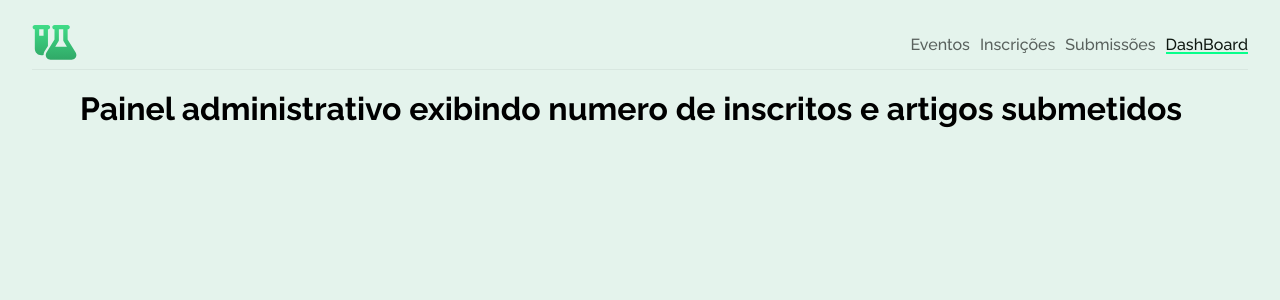
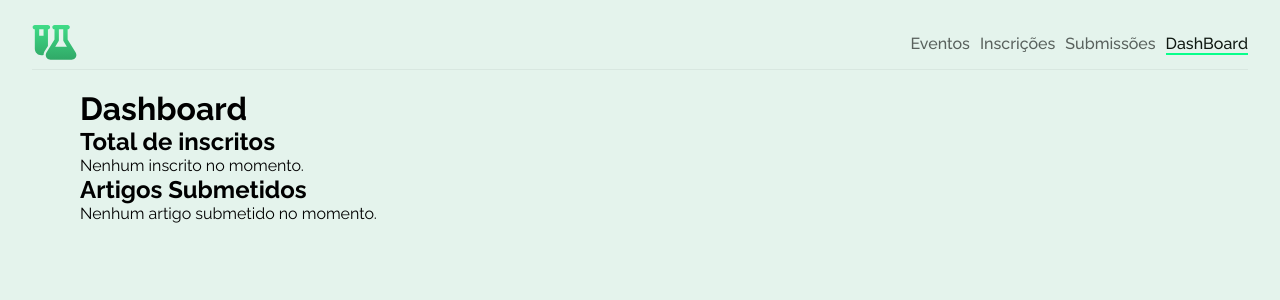
Before and after one commit to Gabrieldison/event-log, a Next.js app: page /dashboard in a window 1280 px wide. Shown: the top 300 px of the page. Built offline with nearby package versions, Linux system fonts and the light colour scheme.

Commit message:
feat: saving form data to local storage

```diff
--- a/src/app/(cientilog)/dashboard/page.tsx
+++ b/src/app/(cientilog)/dashboard/page.tsx
@@ -1,9 +1,39 @@
+"use client";
+
+import { useDataEventContext } from "@/contexts/DataEventContext";
+
 export default function Dashboard() {
+  const { subscribers, articles } = useDataEventContext();
+
   return (
     <main>
-      <h1>
-        Painel administrativo exibindo numero de inscritos e artigos submetidos
-      </h1>
+      <h1>Dashboard</h1>
+
+      <section>
+        <h2>Total de inscritos</h2>
+
+        {subscribers.length > 0 ? (
+          <p>{subscribers.length}</p>
+        ) : (
+          <p>Nenhum inscrito no momento.</p>
+        )}
+      </section>
+
+      <section>
+        <h2>Artigos Submetidos</h2>
+        {articles.length > 0 ? (
+          <ul>
+            {articles.map((article, index) => (
+              <li key={index}>
+                Título: {article.title}, Resumo: {article.resume}, Arquivo:{" "}
+                {article.uploadArticle.name}
+              </li>
+            ))}
+          </ul>
+        ) : (
+          <p>Nenhum artigo submetido no momento.</p>
+        )}
+      </section>
     </main>
   );
 }
--- a/src/app/layout.tsx
+++ b/src/app/layout.tsx
@@ -1,3 +1,4 @@
+import { DataEventProvider } from "@/contexts/DataEventContext";
 import type { Metadata } from "next";
 import { Raleway } from "next/font/google";
 import StyledComponentsRegistry from "./lib/registry";
@@ -21,10 +22,12 @@ export default function RootLayout({
   return (
     <html lang="en">
       <body className={poppins.className}>
-        <StyledComponentsRegistry>
-          {children}
-          <GlobalStyle />
-        </StyledComponentsRegistry>
+        <DataEventProvider>
+          <StyledComponentsRegistry>
+            {children}
+            <GlobalStyle />
+          </StyledComponentsRegistry>
+        </DataEventProvider>
       </body>
     </html>
   );
--- a/src/components/header/styles.ts
+++ b/src/components/header/styles.ts
@@ -25,6 +25,7 @@ export const NavContainer = styled.nav`
     font-size: 1rem;
     font-weight: 500;
     color: var(--link);
+    padding-bottom: 2px;
 
     &::after {
       content: "";
--- /dev/null
+++ b/src/contexts/DataEventContext.tsx
@@ -0,0 +1,76 @@
+"use client";
+
+import {
+  ReactNode,
+  createContext,
+  useContext,
+  useEffect,
+  useState,
+} from "react";
+
+interface DataEventContextProps {
+  subscribers: any[];
+  articles: any[];
+  registerNewSubscriber: (data: any) => void;
+  submitArticle: (data: any) => void;
+}
+
+const DataEventContext = createContext<DataEventContextProps | undefined>(
+  undefined
+);
+
+export const DataEventProvider = ({ children }: { children: ReactNode }) => {
+  const [subscribers, setSubscribers] = useState<any[]>([]);
+  const [articles, setArticles] = useState<any[]>([]);
+
+  useEffect(() => {
+    // Recuperar dados do localStorage ao montar o componente
+    const storedSubscribers = localStorage.getItem("subscribers");
+    const storedArticles = localStorage.getItem("articles");
+
+    if (storedSubscribers) {
+      setSubscribers(JSON.parse(storedSubscribers));
+    }
+
+    if (storedArticles) {
+      setArticles(JSON.parse(storedArticles));
+    }
+  }, []);
+
+  const registerNewSubscriber = (data: any) => {
+    const newSubscribers = [...subscribers, data];
+    setSubscribers(newSubscribers);
+    // Atualizar dados no localStorage
+    localStorage.setItem("subscribers", JSON.stringify(newSubscribers));
+  };
+
+  const submitArticle = (data: any) => {
+    const newArticles = [...articles, data];
+    setArticles(newArticles);
+    // Atualizar dados no localStorage
+    localStorage.setItem("articles", JSON.stringify(newArticles));
+  };
+
+  const contextValue: DataEventContextProps = {
+    subscribers,
+    articles,
+    registerNewSubscriber,
+    submitArticle,
+  };
+
+  return (
+    <DataEventContext.Provider value={contextValue}>
+      {children}
+    </DataEventContext.Provider>
+  );
+};
+
+export const useDataEventContext = () => {
+  const context = useContext(DataEventContext);
+  if (!context) {
+    throw new Error(
+      "useDataEventContext must be used within a DataEventProvider"
+    );
+  }
+  return context;
+};
```
Also changed, not shown: src/app/(cientilog)/submission/page.tsx (+7 -6 lines), src/app/(cientilog)/subscription/page.tsx (+5 -6 lines).
